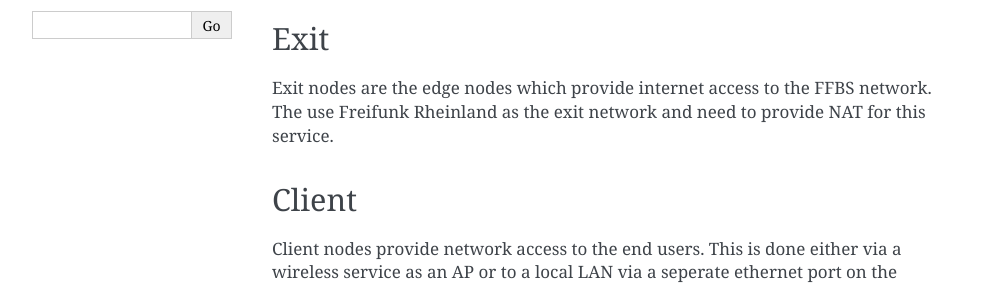
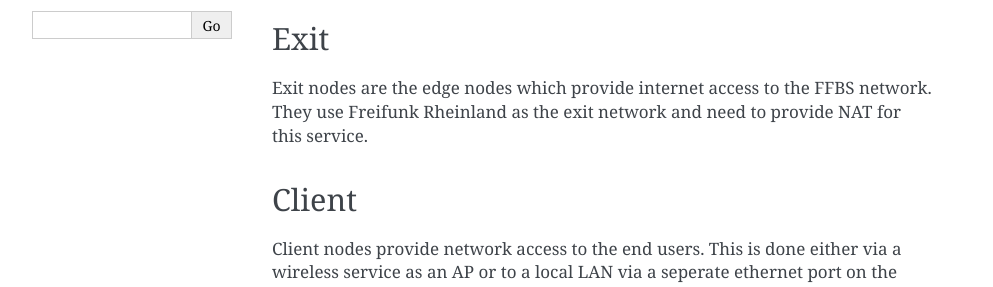
Before and after one commit to ffbs/documentation, a Sphinx documentation site: the page built from source/overview.rst, in a window 1280 px wide. Shown: the part 300-587 px from the top of the page, without its empty margins (148-1141 px from the left). Built offline with Sphinx 7.4.7, drawn with Linux system fonts in a browser that asks for light colours.

Commit message:
minor spelling

```diff
--- a/source/overview.rst
+++ b/source/overview.rst
@@ -12,7 +12,7 @@
 Exit
 ====
 Exit nodes are the edge nodes which provide internet access to the FFBS network.
-The use Freifunk Rheinland as the exit network and need to provide NAT for this
+They use Freifunk Rheinland as the exit network and need to provide NAT for this
 service.
 
 Client
--- a/source/services.rst
+++ b/source/services.rst
@@ -12,7 +12,7 @@
 Wireguard
 =========
 Wireguard is a new in kernel VPN solution (`project link
-<http://www.wireguard.org/>`_). It is much faster than the fastd tunelling
+<http://www.wireguard.org/>`_). It is much faster than the fastd tunnelling
 solution in the old network and should provide faster client networking speeds.
 
 Lua
```
